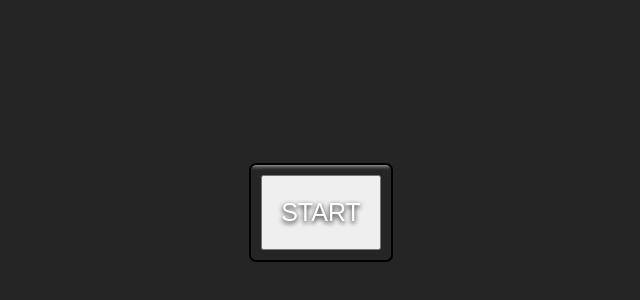
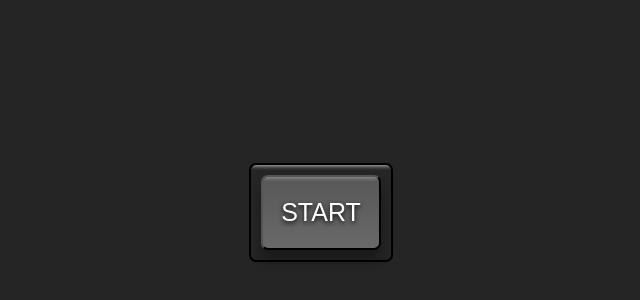
Before and after one commit to djasuncion/picture-in-picture, a plain HTML site: page index.html in a window 1280 px wide. Shown: the part 188-488 px from the top of the page, without its empty margins (319-959 px from the left). Drawn offline with Linux system fonts and the light colour scheme; a web font is replaced by a local one.

Commit message:
added some 3d effect on button

```diff
--- a/style.css
+++ b/style.css
@@ -36,4 +36,9 @@ button {
   font-size: 25px;
   color: white;
   text-shadow: 0 2px 5px black;
+  background: linear-gradient(to top, #696969, #575757);
+  border-color: 2px solid black;
+  border-radius: 7px;
+  box-shadow: inset 0 20px 4px -19px rgba(255, 255, 255, 0.4),
+    0 12px 12px 0 rgba(0, 0, 0, 0.3);
 }
```
